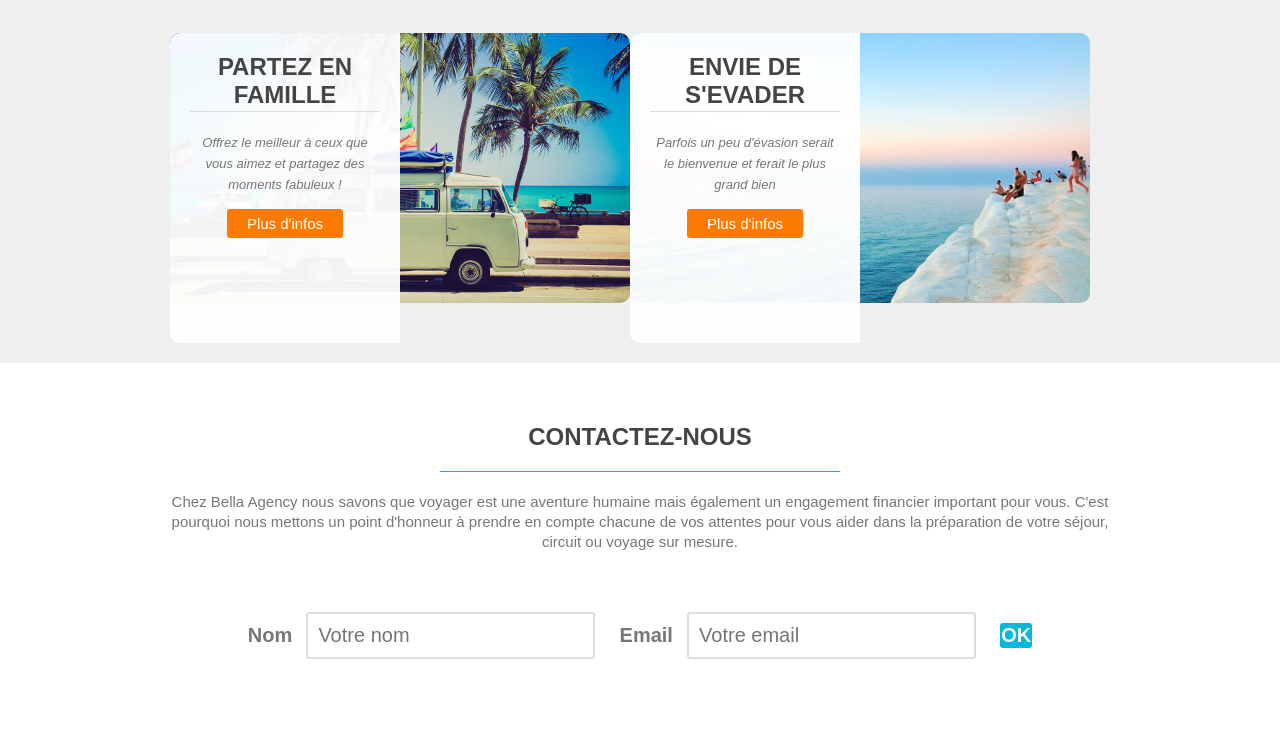
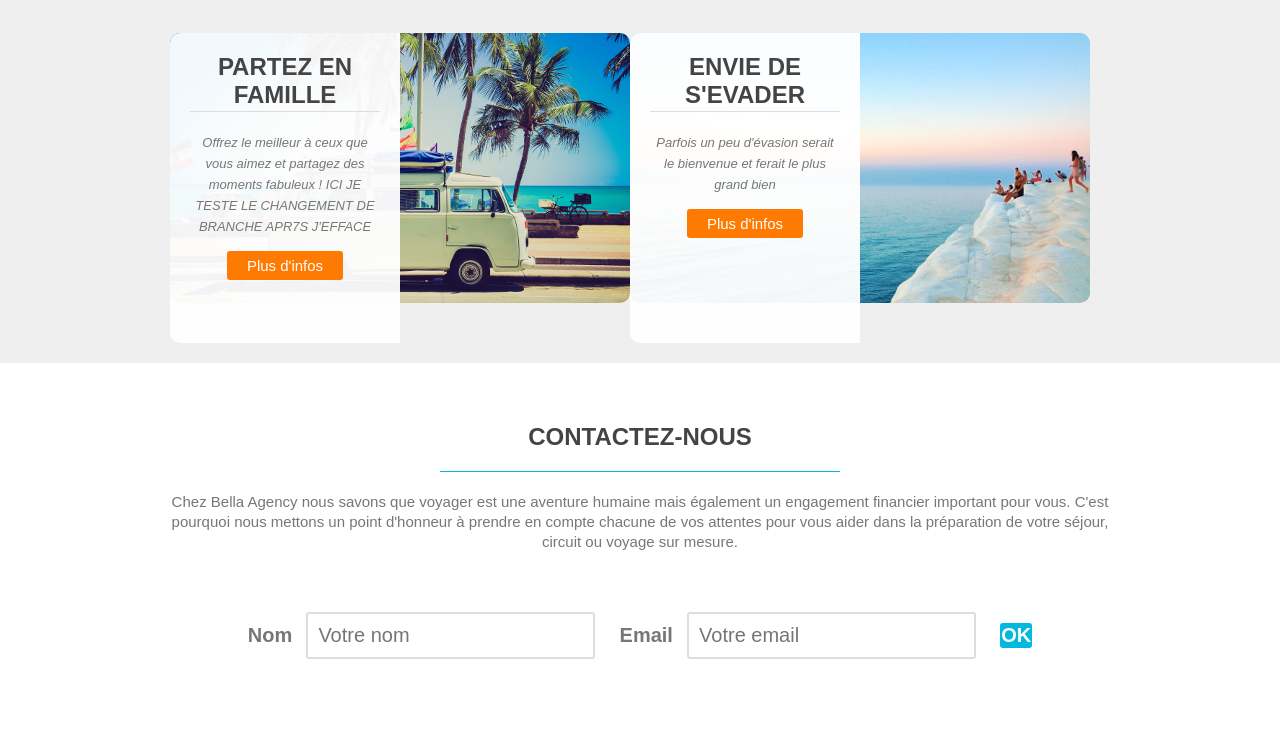
Before and after one commit to jaheldiallo/DevOps, a plain HTML site: page index.html in a window 1280 px wide. Shown: the part 1160-1896 px from the top of the page. Drawn offline with Linux system fonts and the light colour scheme.

Commit message:
test du changement de branch

```diff
--- a/index.html
+++ b/index.html
@@ -64,6 +64,7 @@
                             <h4>Partez en famille</h4>
                             <p> <small>
                                 Offrez le meilleur à ceux que vous aimez et partagez des moments fabuleux !
+                                ICI JE TESTE LE CHANGEMENT DE BRANCHE APR7S J'EFFACE
                             </small>
                             </p>
                             <a href="#" class="button-2"> Plus d'infos</a>
```
